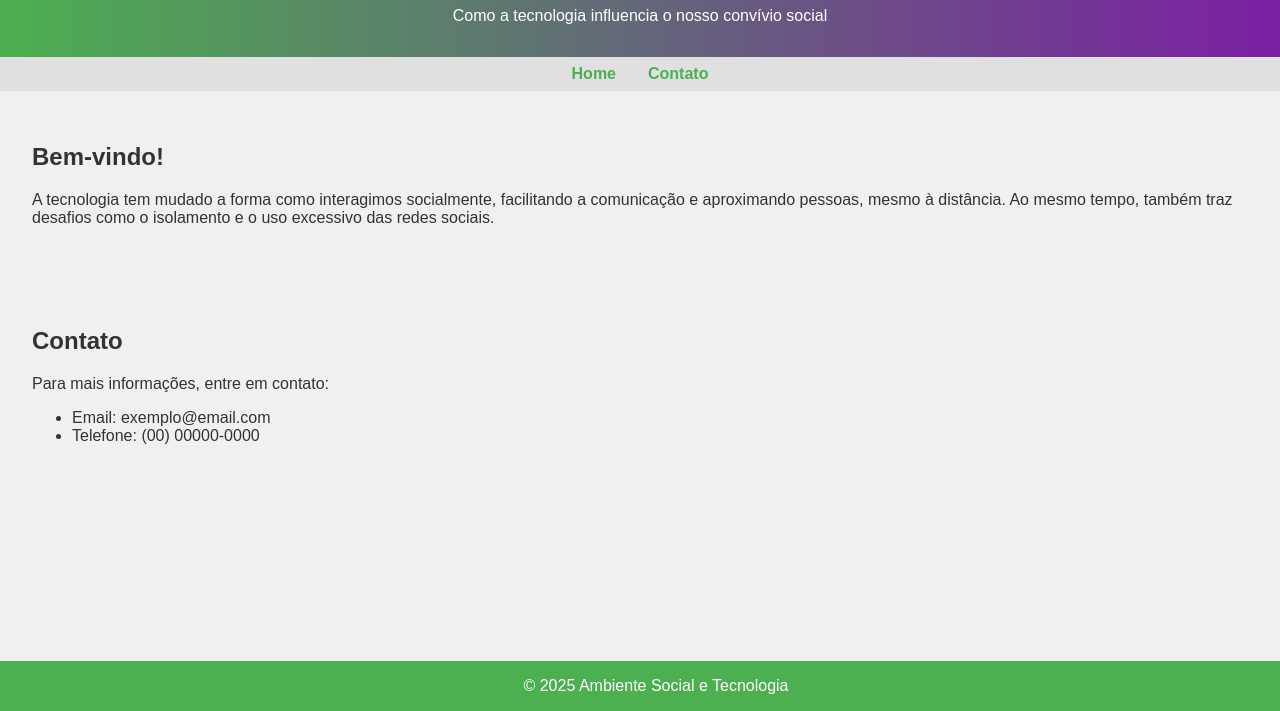
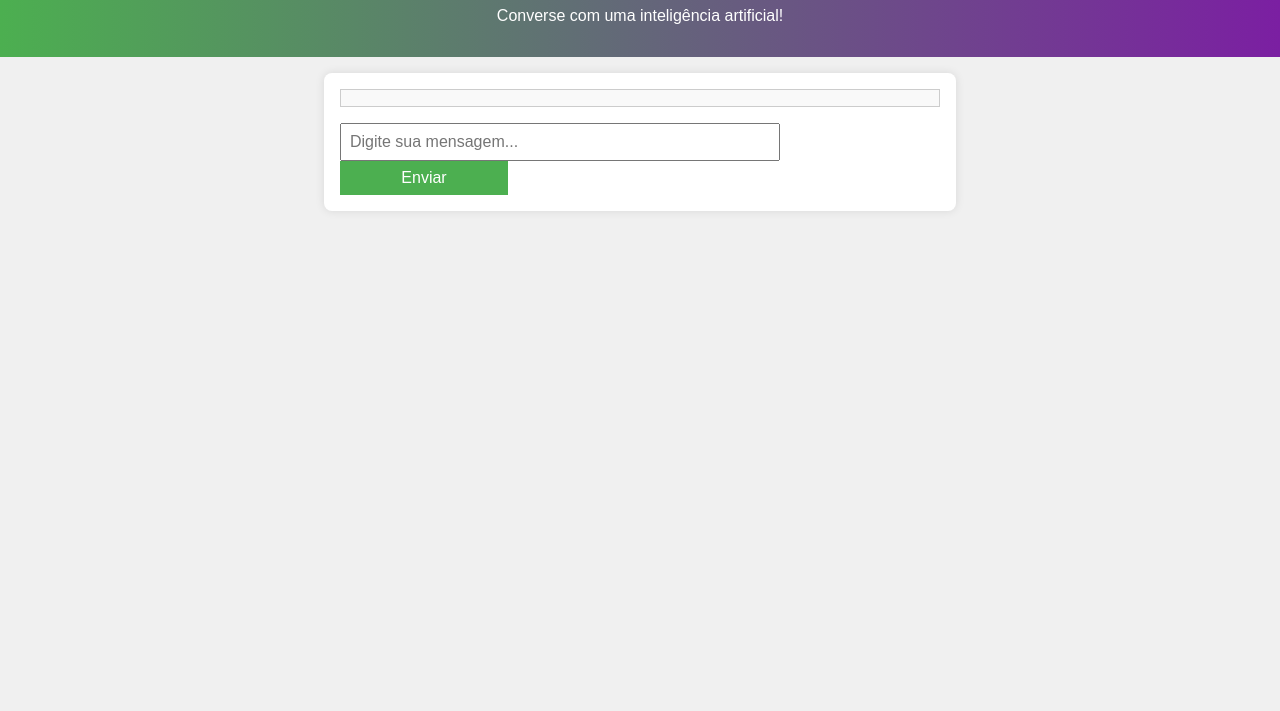
Before and after one commit to loudtrste2020/Teste, a plain HTML site: page Index.html in a window 1280 px wide. Shown: the part 89-800 px from the top of the page. Drawn offline with Linux system fonts and the light colour scheme.

Commit message:
index.html

```diff
--- a/Index.html
+++ b/Index.html
@@ -1,79 +1,116 @@
 <!DOCTYPE html>
 <html lang="pt-br">
 <head>
-  <meta charset="UTF-8">
-  <meta name="viewport" content="width=device-width, initial-scale=1.0">
-  <title>Ambiente Social e Tecnologia</title>
+  <meta charset="UTF-8" />
+  <meta name="viewport" content="width=device-width, initial-scale=1.0" />
+  <title>Chat com IA</title>
   <style>
     body {
       margin: 0;
-      font-family: Arial, sans-serif;
-      background-color: #f0f0f0;
+      font-family: sans-serif;
+      background: #f0f0f0;
       color: #333;
+      display: flex;
+      flex-direction: column;
+      min-height: 100vh;
     }
     header {
-      background: linear-gradient(90deg, #4CAF50, #7B1FA2);
+      background: linear-gradient(to right, #4caf50, #7b1fa2);
       color: white;
       padding: 1rem;
       text-align: center;
     }
-    nav {
-      display: flex;
-      justify-content: center;
-      background-color: #e0e0e0;
+    main {
+      flex: 1;
+      padding: 1rem;
+    }
+    .chat {
+      max-width: 600px;
+      margin: auto;
+      background: white;
+      border-radius: 8px;
+      padding: 1rem;
+      box-shadow: 0 0 10px rgba(0,0,0,0.1);
+    }
+    .chat-box {
+      max-height: 300px;
+      overflow-y: auto;
+      margin-bottom: 1rem;
+      border: 1px solid #ccc;
       padding: 0.5rem;
+      background: #f9f9f9;
     }
-    nav a {
-      margin: 0 1rem;
-      text-decoration: none;
-      color: #4CAF50;
-      font-weight: bold;
+    .chat-box div {
+      margin-bottom: 0.5rem;
     }
-    .container {
-      padding: 2rem;
+    input, button {
+      padding: 0.5rem;
+      font-size: 1rem;
     }
-    footer {
-      background-color: #4CAF50;
+    input {
+      width: 70%;
+    }
+    button {
+      width: 28%;
+      background: #4caf50;
       color: white;
-      text-align: center;
-      padding: 1rem;
-      position: fixed;
-      width: 100%;
-      bottom: 0;
+      border: none;
+      cursor: pointer;
     }
-    @media (max-width: 600px) {
-      nav {
-        flex-direction: column;
-      }
-      nav a {
-        margin: 0.5rem 0;
-      }
+    button:hover {
+      background: #43a047;
     }
   </style>
 </head>
 <body>
   <header>
-    <h1>Ambiente Social e Tecnologia</h1>
-    <p>Como a tecnologia influencia o nosso convívio social</p>
+    <h1>Chat com IA</h1>
+    <p>Converse com uma inteligência artificial!</p>
   </header>
-  <nav>
-    <a href="#home">Home</a>
-    <a href="#contato">Contato</a>
-  </nav>
-  <div class="container" id="home">
-    <h2>Bem-vindo!</h2>
-    <p>A tecnologia tem mudado a forma como interagimos socialmente, facilitando a comunicação e aproximando pessoas, mesmo à distância. Ao mesmo tempo, também traz desafios como o isolamento e o uso excessivo das redes sociais.</p>
-  </div>
-  <div class="container" id="contato">
-    <h2>Contato</h2>
-    <p>Para mais informações, entre em contato:</p>
-    <ul>
-      <li>Email: exemplo@email.com</li>
-      <li>Telefone: (00) 00000-0000</li>
-    </ul>
-  </div>
-  <footer>
-    &copy; 2025 Ambiente Social e Tecnologia
-  </footer>
+  <main>
+    <div class="chat">
+      <div class="chat-box" id="chat"></div>
+      <input type="text" id="userInput" placeholder="Digite sua mensagem..." />
+      <button onclick="sendMessage()">Enviar</button>
+    </div>
+  </main>
+
+  <script>
+    const chatBox = document.getElementById('chat');
+
+    async function sendMessage() {
+      const input = document.getElementById('userInput');
+      const message = input.value.trim();
+      if (!message) return;
+
+      appendMessage('Você: ' + message);
+      input.value = '';
+
+      // Requisição à API da OpenAI
+      const response = await fetch("https://api.openai.com/v1/chat/completions", {
+        method: "POST",
+        headers: {
+          "Content-Type": "application/json",
+          "Authorization": "Bearer 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"
+        },
+        body: JSON.stringify({
+          model: "gpt-3.5-turbo",
+          messages: [{ role: "user", content: message }],
+          temperature: 0.7
+        })
+      });
+
+      const data = await response.json();
+      const reply = data.choices?.[0]?.message?.content || 'Erro na resposta da IA.';
+      appendMessage('IA: ' + reply);
+    }
+
+    function appendMessage(text) {
+      const div = document.createElement('div');
+      div.textContent = text;
+      chatBox.appendChild(div);
+      chatBox.scrollTop = chatBox.scrollHeight;
+    }
+  </script>
 </body>
-  </html>
+</html>
```
